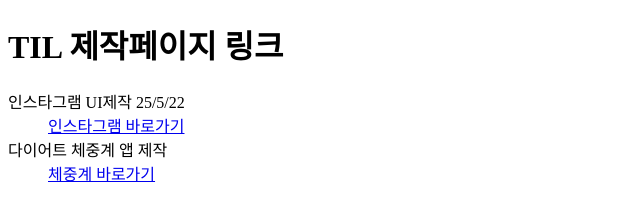
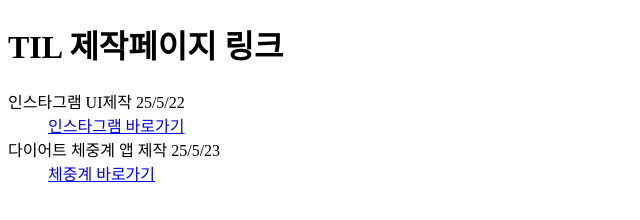
Before and after one commit to parkseongjoon855/TIL_script, a plain HTML site: page index.html in a window 1280 px wide. Shown: the full height of the page, 0-640 px from the left. Drawn offline with Linux system fonts and the light colour scheme.

Commit message:
체중계 완성

```diff
--- a/index.html
+++ b/index.html
@@ -10,7 +10,7 @@
     <dl>
         <dt>인스타그램 UI제작 25/5/22</dt>
         <dd><a href="./js_level1/instar.html">인스타그램 바로가기</a></dd>
-        <dt>다이어트 체중계 앱 제작</dt>
+        <dt>다이어트 체중계 앱 제작 25/5/23</dt>
         <dd><a href="./js_level1_scale/index.html">체중계 바로가기</a></dd>
     </dl>
 </body>
```
